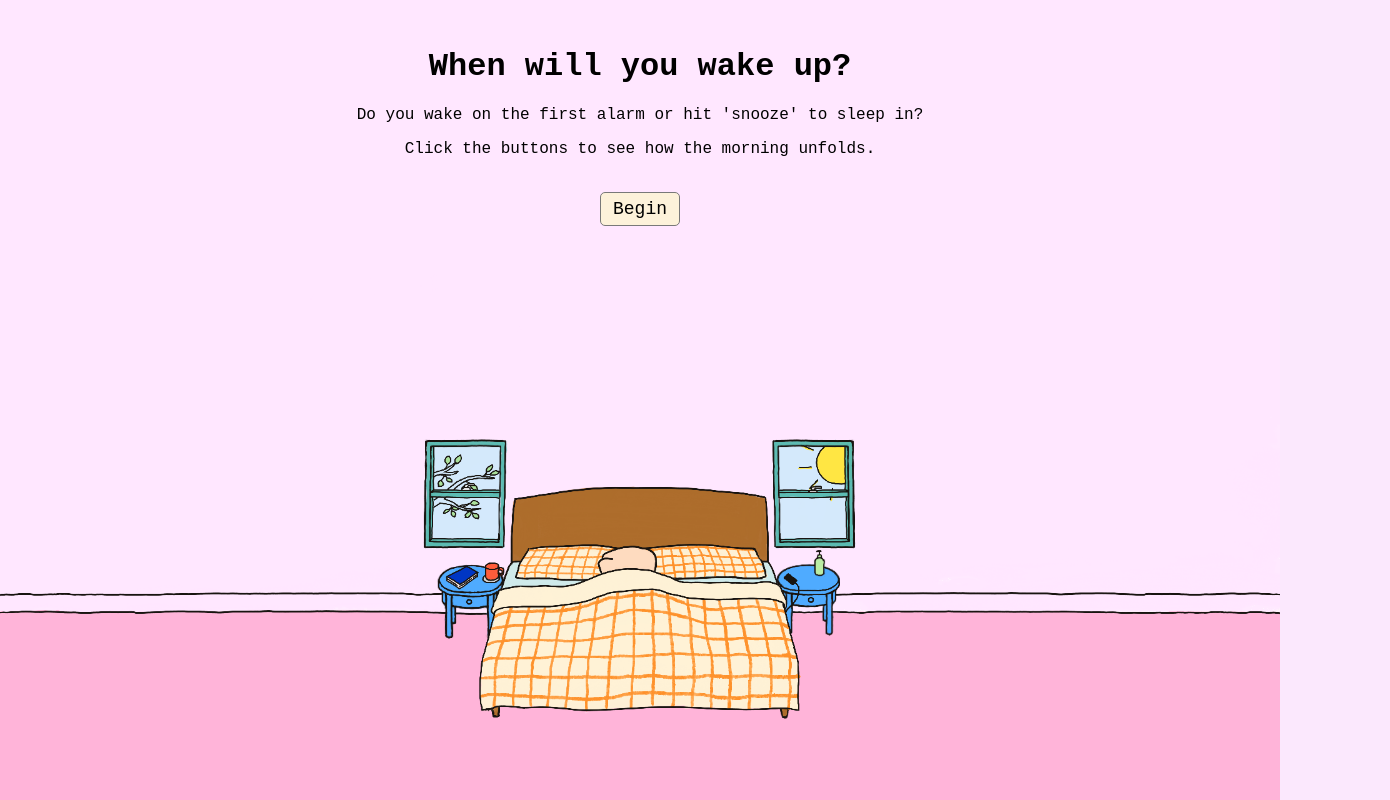
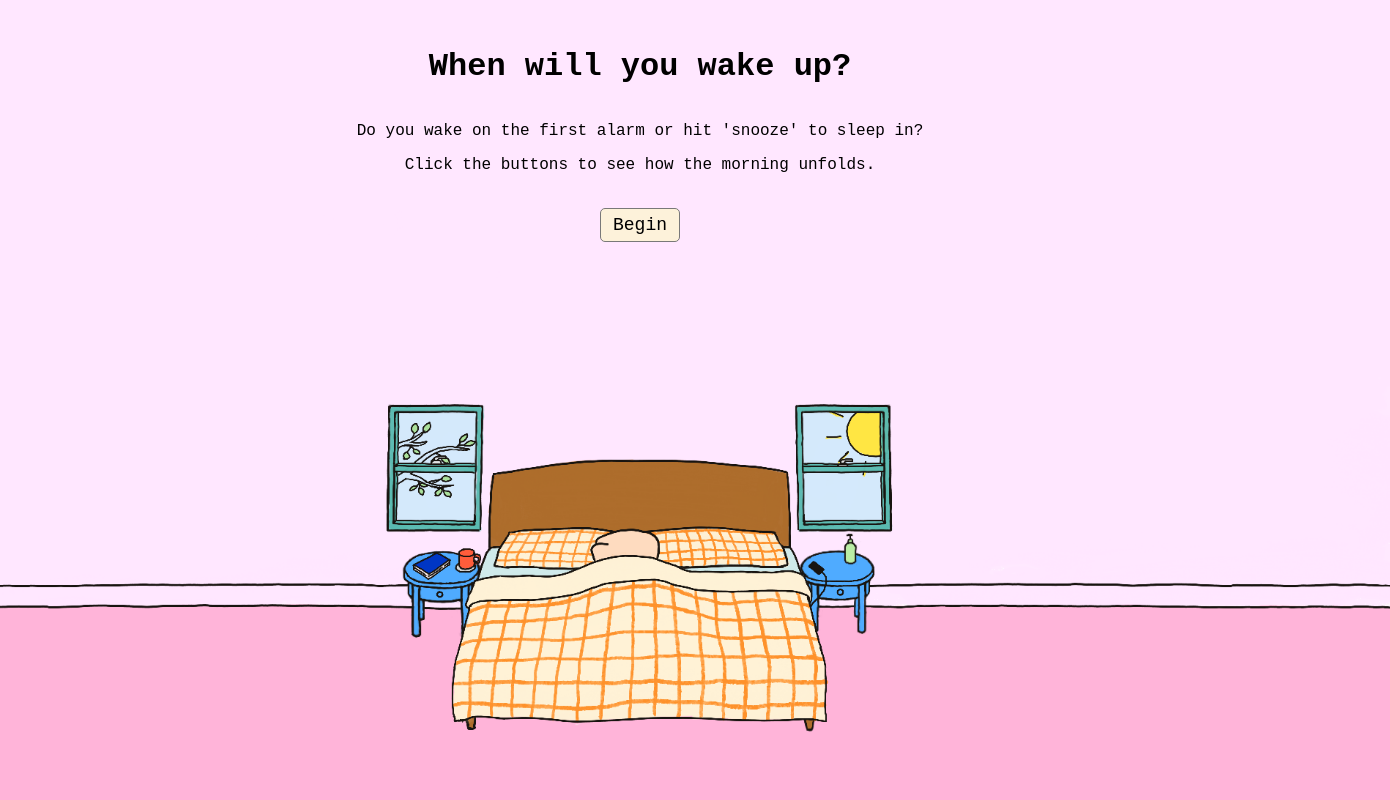
Before and after one commit to infojunkie01/choose-your-own-story, a React (Create React App) app: page / in a window 1280 px wide. Shown: the top 800 px of the page, 1390 px wide, since content can reach past the window. Built offline with nearby package versions, Linux system fonts and the light colour scheme.

Commit message:
background styling

```diff
--- a/src/data.js
+++ b/src/data.js
@@ -2,64 +2,64 @@ export const data = [
     {
         layer: 0,
         text: `{You} wake to {the} alarm beeping.`,
-        image: './when-will-you-wake-up/images/alarm.gif',
-        sound:  './when-will-you-wake-up/audio/alarm.mp3',
+        image: './images/alarm.gif',
+        sound:  './audio/alarm.mp3',
         children: [
             {
                 layer: 1,
                 trigger: 'You',
                 text: 'You get up while the birds are still singing.',
-                image: './when-will-you-wake-up/images/wake-on-time.gif',
-                sound:  './when-will-you-wake-up/audio/bird.mp3',
+                image: './images/wake-on-time.gif',
+                sound:  './audio/bird.mp3',
             },
             {   layer: 1,
                 trigger: 'the',
                 text: 'The snooze button offers {ten} {more} minutes of sleeping.',
-                image: './when-will-you-wake-up/images/snooze1.gif',
-                sound:  './when-will-you-wake-up/audio/snooze.mp3',
+                image: './images/snooze1.gif',
+                sound:  './audio/snooze.mp3',
                 children: [
                     {
                         layer: 2,
                         trigger: "ten",
                         text: 'Ten more minutes helps the transition to waking',
-                        image: './when-will-you-wake-up/images/transition.gif',
-                        sound:  './when-will-you-wake-up/audio/transition.mp3',
+                        image: './images/transition.gif',
+                        sound:  './audio/transition.mp3',
                     },
                     {
                         layer: 2,
                         trigger: "more",
                         text: `More rest {is} needed, so {another} snooze is pleaded.`,
-                        image: './when-will-you-wake-up/images/snooze2.gif',
-                        sound:  './when-will-you-wake-up/audio/snooze.mp3',
+                        image: './images/snooze2.gif',
+                        sound:  './audio/snooze.mp3',
                         children: [
                             {
                                 layer: 3,
                                 trigger: "another",
                                 text: `Another ring goes off, and you concede.`,
-                                image: './when-will-you-wake-up/images/concede.gif',
-                                sound:  './when-will-you-wake-up/audio/concede.mp3',
+                                image: './images/concede.gif',
+                                sound:  './audio/concede.mp3',
 
                             },
                             {
                                 layer: 3,
                                 trigger: "is",
                                 text: `Is it {so} bad to stay in bed more? Another ring ignored.`,
-                                image: './when-will-you-wake-up/images/ignore.gif',
-                                sound:  './when-will-you-wake-up/audio/snooze.mp3',
+                                image: './images/ignore.gif',
+                                sound:  './audio/snooze.mp3',
                                 children: [
                                     {
                                         layer: 4,
                                         trigger: "so",
                                         text: `So here we are, {no} less than two hours later.`,
-                                        image: './when-will-you-wake-up/images/two-hours-later.gif',
-                                        sound:  './when-will-you-wake-up/audio/popup.mp3',
+                                        image: './images/two-hours-later.gif',
+                                        sound:  './audio/popup.mp3',
                                         children: [
                                             {
                                                 layer: 5,
                                                 trigger: "no",
                                                 text: `No regrets, for there's nothing greater!`,
-                                                image: './when-will-you-wake-up/images/slept-in.gif',
-                                                sound:  './when-will-you-wake-up/audio/slept-in.mp3',
+                                                image: './images/slept-in.gif',
+                                                sound:  './audio/slept-in.mp3',
                                             }
                                         ]
 
--- a/src/index.css
+++ b/src/index.css
@@ -3,16 +3,19 @@ html *{
 }
 
 body{
+  font-size: 1em;
+  width: 100vw;
+  overflow: hidden;
   background-color: #fbe8fd;
+  position: relative;
+  margin: 0;
+
 }
 
-main {
-  max-width: 700px;
-  width: 100%;
-  /* background-color: antiquewhite; */
-  margin: auto;
-  text-align: center;
-  margin: 0 auto;
+button{
+  font-size: 1em;
+  cursor: pointer;
+  color: black;
 }
 
 h1{
@@ -20,11 +23,16 @@ h1{
 
 }
 
-code {
-  font-family: source-code-pro, Menlo, Monaco, Consolas, 'Courier New',
-    monospace;
+main {
+  max-width: 700px;
+  width: 100%;
+  height: 100vh;
+  /* background-color: antiquewhite; */
+  margin: auto;
+  text-align: center;
+  margin: 0 auto;
+  overflow: hidden;
 }
-
 
 #story p button{
   color: black;
@@ -79,58 +87,100 @@ code {
 }
 
 #illustration, #intro{
+
   margin: 0 auto;
   width: 100%;
   height: 100%;
+  overflow: hidden;
+
 }
 
 #intro-illustration, #illustration img{
   margin: 0 auto;
   position: absolute;
-  bottom: -130px;
+  bottom: 0;
   width: 100%;
-  min-width: 800px;
+  min-width: 900px;
   left: 50%;
   transform: translate(-50%, 0);
   z-index: -10;
+  overflow: hidden;
 }
 /* Minimum aspect ratio */
 
 
 /* Maximum aspect ratio */
-@media (min-aspect-ratio: 2/1) {
+/* @media (min-aspect-ratio: 2/1) {
   #illustration img{
     bottom: -130px;
   }
 
+} */
+/* @media (min-aspect-ratio: 2/1) {
+  #intro-illustration, #illustration img{
+    margin-bottom: -20%;
+  }
+
+} */
+
+
+@media (max-width: 600px) and (max-height: 600px) {
+  h1{
+    font-size: 1.5em;
+    margin-top: 0;
+  }
+  #intro-illustration, #illustration img{
+    margin-bottom: -25%;
+    min-width: 1000px;
+  }
 }
-@media (min-aspect-ratio: 2/1) and (min-width: 1000px) {
-  #illustration img{
-    bottom: -200px;
+@media (min-width: 600px) and (max-width: 800px) and (min-height: 600px ) and (max-height: 800px) {
+  #intro-illustration, #illustration img{
+    margin-bottom: -27%;
+    min-width: 1300px;
   }
-  /* div {
-    background: #f9a; /* red */
-  /* } */
+}
+@media (max-width: 800px) and (min-height: 800px) {
+  #intro-illustration, #illustration img{
+    margin-bottom: -20%;
+    min-width: 1400px;
+  }
+}
+
+/* @media (min-width: 800px) and (max-height: 700px) {
+  #intro-illustration, #illustration img{
+    margin-bottom: -22%;
+    min-width: 900px;
+  }
+} */
+@media (min-width: 800px) and (min-height: 700px) and (max-height: 900px) {
+  #intro-illustration, #illustration img{
+    margin-bottom: -14%;
+    min-width: 1500px;
+  }
+}
+@media (min-width: 800px) and (min-height: 900px) and (max-height: 1200px) {
+  #intro-illustration, #illustration img{
+    margin-bottom: -10%;
+    min-width: 1500px;
+  }
+}
+/* @media (max-width: 800px)  {
+  #intro-illustration, #illustration img{
+    min-width: 700px;
+  }
 }
 
 
 
-
-.highlight{
-  background-color: yellow;
+@media (max-height: 1000px)  {
+  #intro-illustration, #illustration img{
+    margin-bottom: -20%;
+  }
 }
 
-.no-style{
-  all: unset;
-}
-
-button{
-  cursor: pointer;
-}
-
-@media (max-width: 500px)  {
-    h1{
-      font-size: 1.5em;
-      margin-top: 0;
-    }
-}
+@media (max-height: 700px)  {
+  #intro-illustration, #illustration img{
+    margin-bottom: -130px;
+  }
+} */
```
